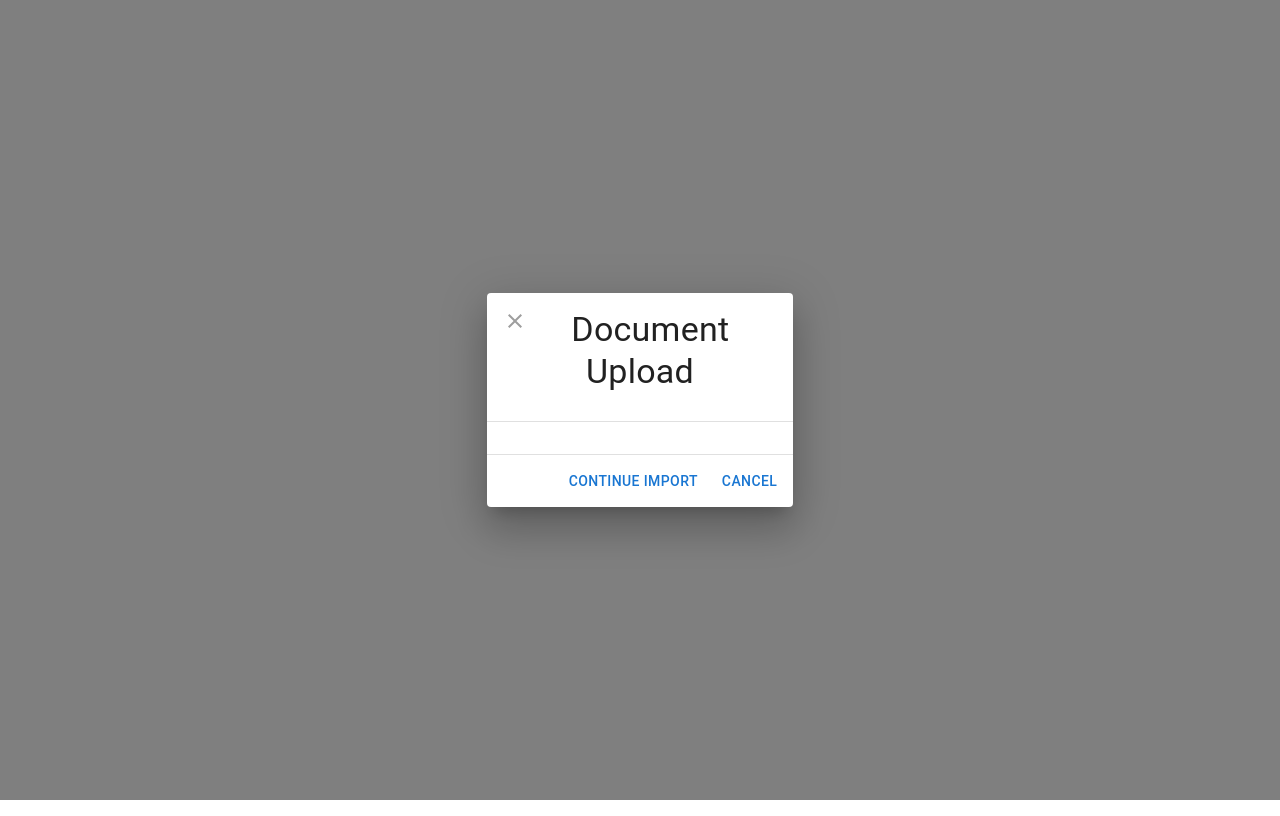
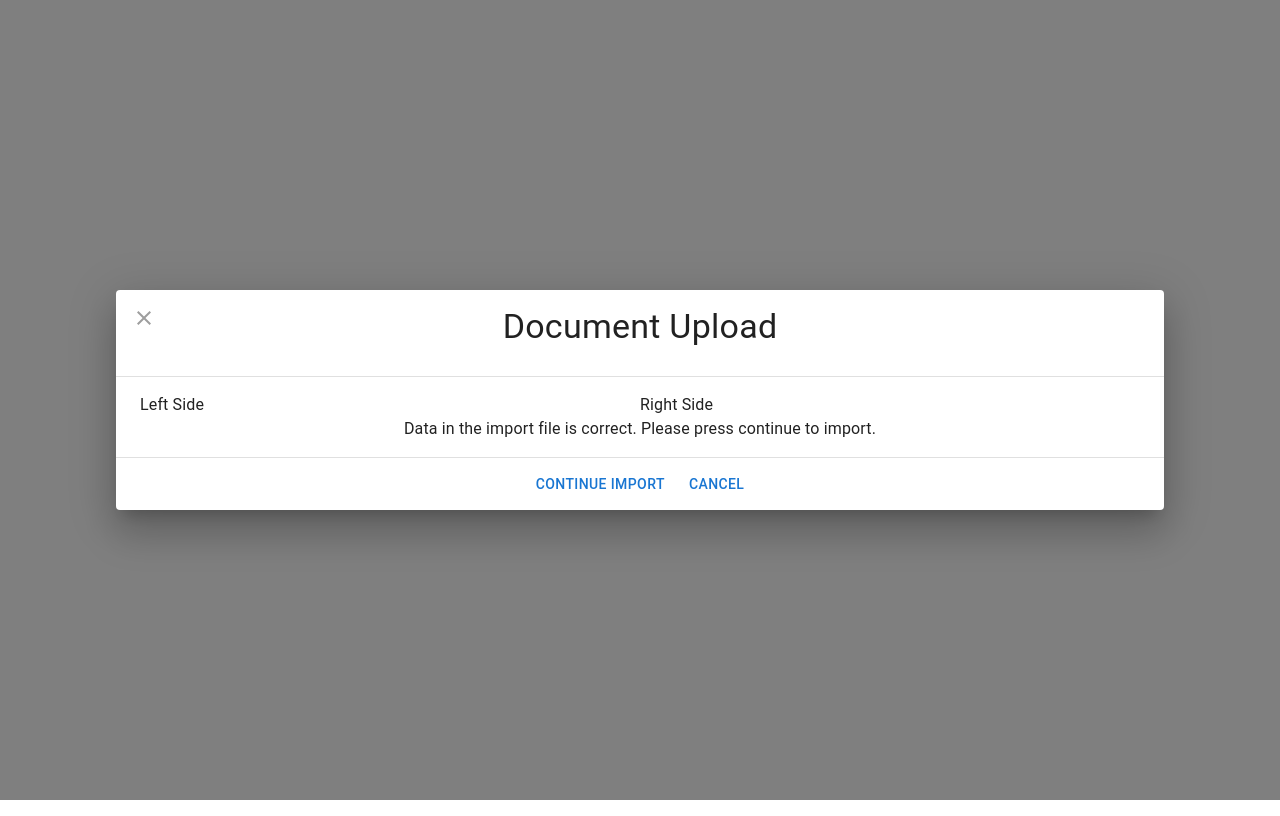
Before and after one commit to sebastianfox81/skyhop, a React (Create React App) app: page / in a window 1280 px wide. Both pictures are taken after a click on the button "OPEN DIALOG". Built offline with nearby package versions, Linux system fonts and the light colour scheme.

Commit message:
feat: created page layout

```diff
--- a/src/components/modal-upload-form/DialogUploadForm.jsx
+++ b/src/components/modal-upload-form/DialogUploadForm.jsx
@@ -9,6 +9,7 @@ import {
   IconButton,
   Typography,
   Box,
+  Grid,
 } from '@mui/material'
 
 export default function DialogUploadForm() {
@@ -53,8 +54,21 @@ export default function DialogUploadForm() {
         >
           <CloseIcon />
         </IconButton>
-        <DialogContent dividers></DialogContent>
-        <DialogActions>
+        <DialogContent dividers>
+          <Grid container>
+            <Grid item md={6} sx={{ width: '500px' }}>
+              <Typography>Left Side</Typography>
+            </Grid>
+            <Grid item md={6} sx={{ width: '500px' }}>
+              {' '}
+              <Typography>Right Side</Typography>
+            </Grid>
+          </Grid>
+          <Typography align={'center'}>
+            Data in the import file is correct. Please press continue to import.
+          </Typography>
+        </DialogContent>
+        <DialogActions sx={{ justifyContent: 'center' }}>
           <Button autoFocus onClick={handleClose}>
             Continue Import
           </Button>
```
